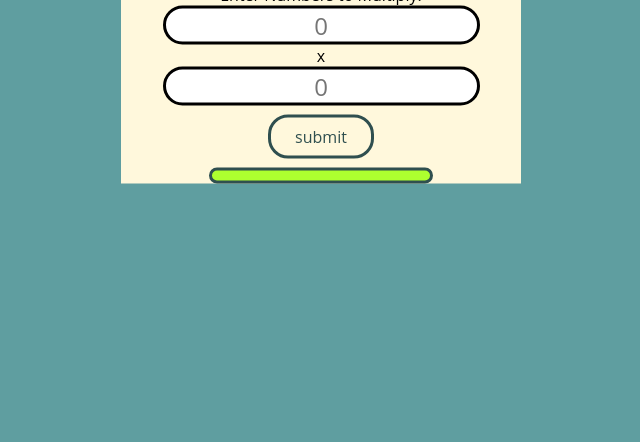
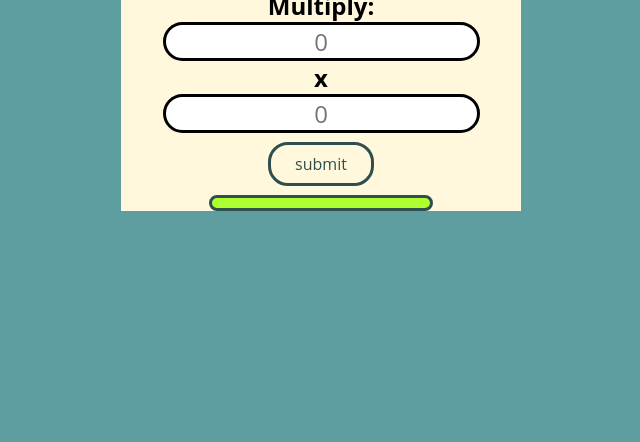
Before and after one commit to Arthur0629/myResume, a plain HTML site: page index.html in a window 1280 px wide. Shown: the part 358-800 px from the top of the page, without its empty margins (319-959 px from the left). Drawn offline with nearby package versions, Linux system fonts and the light colour scheme; files whose address does not match are found by name.

Commit message:
fix position

```diff
--- a/index.css
+++ b/index.css
@@ -17,12 +17,18 @@ body{
     top: 50%;
     transform: translate(-50%,-50%);
 }
-.title{
-    color:tomato;
-}
+
 .calculator{
     text-align: center;
     position: relative;
+}
+.calculator h1{
+    color:tomato;
+}
+.calculator h2{
+    color: black;
+    position: relative;
+    text-align: center;
 }
 .submitBtn{
     margin-left: auto;
--- a/index.html
+++ b/index.html
@@ -8,11 +8,11 @@
     <body ng-app = "app" ng-controller="appCtrl" ng-enter="enterPress()">
         <div class="card">
             <div class="calculator">
-                <h1 class="title">{{message}}</h1>
-                Enter Numbers to Multiply:
-                <input class="textBox" type="text" ng-model="Num1" placeholder="0"/><br>
-                x<br>
-                <input class="textBox" type="text" ng-model="Num2" placeholder="0"/><br>
+                <h1>{{message}}</h1>
+                <h2>Enter Numbers to Multiply:</h2>
+                <input class="textBox" type="text" ng-model="Num1" placeholder="0"/>
+                <h2>x</h2>
+                <input class="textBox" type="text" ng-model="Num2" placeholder="0"/>
                 <a class="submitBtn" ng-click="submit()">submit</a>
                 <h3 class="answer">{{try}}</h3>
             </div>
```
